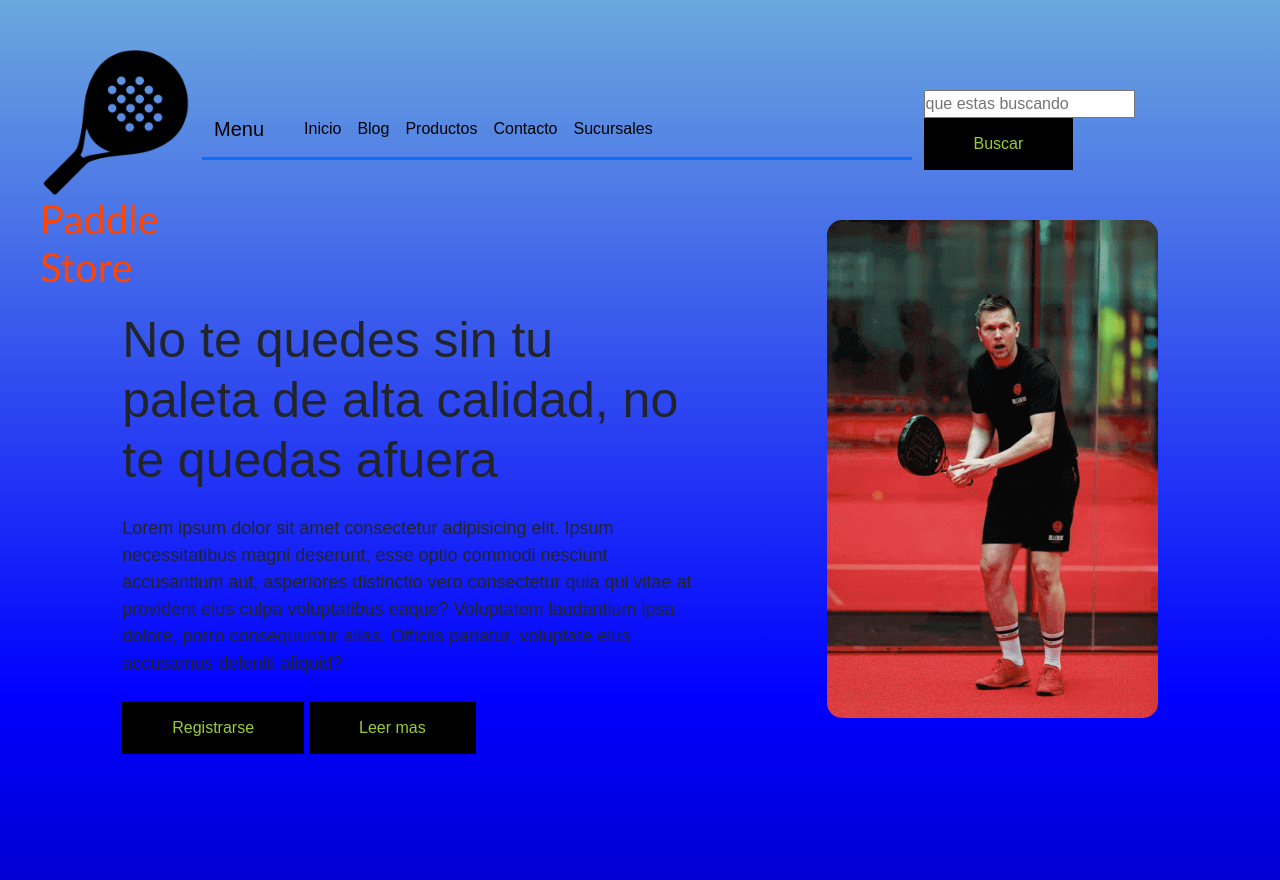
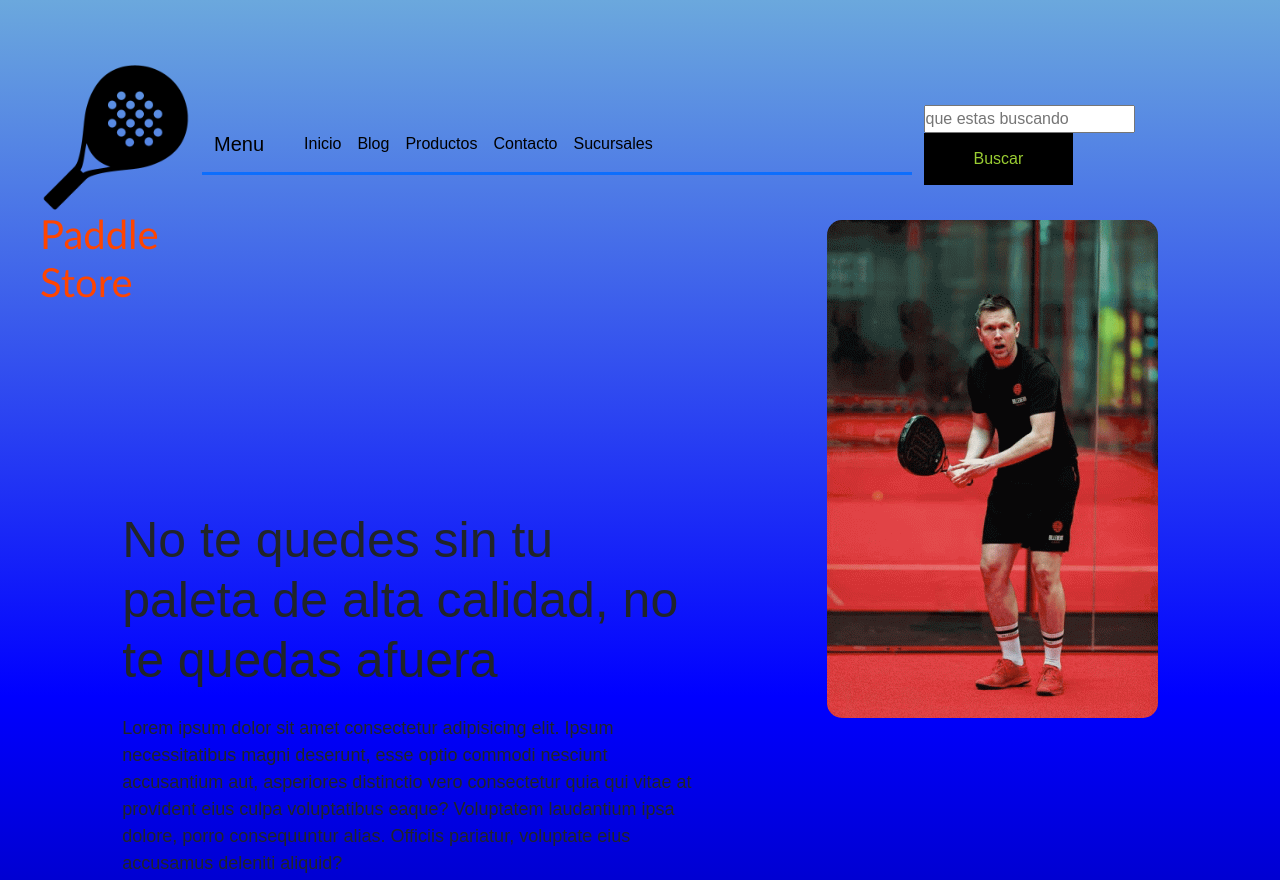
Before and after one commit to Nicoottaviano/segunda-preentrega, a plain HTML site: page index.html in a window 1280 px wide. Shown: the top 880 px of the page. Drawn offline with nearby package versions, Linux system fonts and the light colour scheme.

Commit message:
segunda prueba

```diff
--- a/css/style.css
+++ b/css/style.css
@@ -30,7 +30,7 @@ header{
 
 .container-header{
     max-width: 1200px;
-    height: 220px;
+    height: 250px;
     padding: 40px;
     padding-top: 80px;
     display: flex;
@@ -99,7 +99,7 @@ header{
 
 .text-informacion-main{
     width: 50%;
-    margin-top:50px;
+    margin-top:250px;
 }
 .text-informacion-main h1{
     font-size: 50px;
--- a/index.html
+++ b/index.html
@@ -7,6 +7,7 @@
     <meta name="viewport" content="width=device-width, initial-scale=1.0">
     <link href="https://cdn.jsdelivr.net/npm/bootstrap@5.3.0-alpha3/dist/css/bootstrap.min.css" rel="stylesheet" integrity="sha384-KK94CHFLLe+nY2dmCWGMq91rCGa5gtU4mk92HdvYe+M/SXH301p5ILy+dN9+nJOZ" crossorigin="anonymous">
     <link rel="stylesheet" href="./css/style.css">
+    <link rel="shotcur icon" href="./imagenes/6811505.png">
     <script src="https://kit.fontawesome.com/d0407ac6b5.js" crossorigin="anonymous"></script>
     <title>Paddle Store</title>
 </head>
```
Also changed, not shown: secciones/blog.html (+1 -1 lines), secciones/contacto.html (+1 -0 lines), secciones/productos.html (+1 -0 lines), secciones/sucursales.html (+1 -0 lines), imagenes/paddle.png (added).
